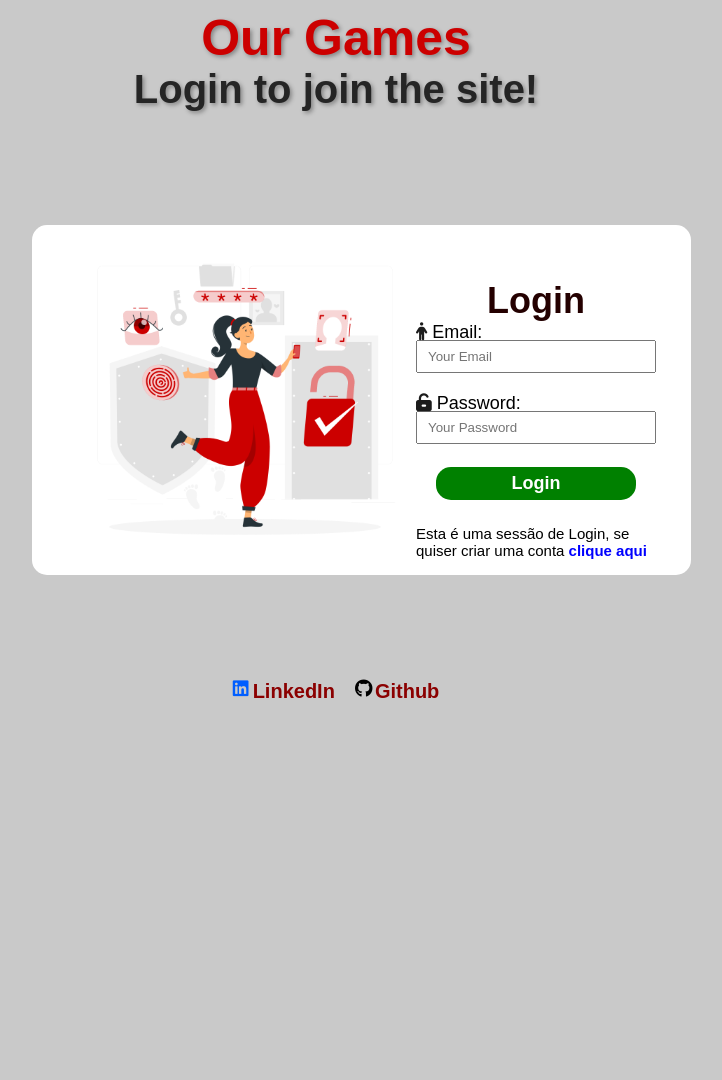
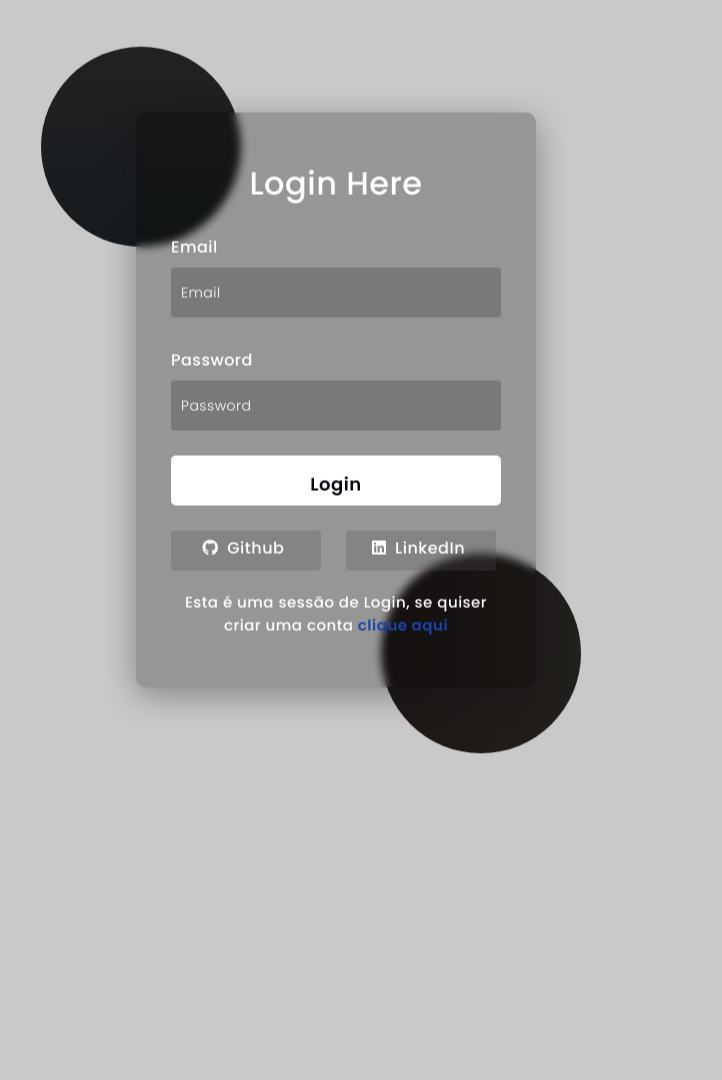
Before and after one commit to ItLrb/OurGames, a PHP site: page / in a window 1280 px wide. Shown: the whole page, without its empty margins (304-1026 px from the left). After the commit the page ends 754 px from the top, so only its background shows below. Run offline with PHP 8.4, Linux system fonts and the light colour scheme; some libraries are stand-ins or nearby versions.

Commit message:
login page better

```diff
--- a/index.html
+++ b/index.html
@@ -9,40 +9,39 @@
     <link rel="manifest" href="./favicon/site.webmanifest">
     <link rel="mask-icon" href="./favicon/safari-pinned-tab.svg" color="#5bbad5">
     <meta name="msapplication-TileColor" content="#da532c">
+    <link rel="preconnect" href="https://fonts.gstatic.com">
+    <link rel="stylesheet" href="https://cdnjs.cloudflare.com/ajax/libs/font-awesome/5.15.4/css/all.min.css">
+    <link href="https://fonts.googleapis.com/css2?family=Poppins:wght@300;500;600&display=swap" rel="stylesheet">
     <meta name="theme-color" content="#ffffff">
     <link rel="stylesheet" href="./login/login.css">
     <title>Our Games</title>
 </head>
 <body>
-    <header>
-        <section><h1>Our Games</h1></section>
-        <h2>Login to join the site!</h2>
-    </header>
     <main>
-        <section class="persons">
-            <img src="./img/Authentication-rafiki.png" alt="Person svg" width="350px" height="350px">
-        </section>
-        <section class="container">
-            <aside>
-                <h1 id="login-signup">Login</h1>
-                <form action="login.php" method="post" autocomplete="off">
-                    <p><i class="fa-solid fa-person" style="color: #1c1c1c;"></i> Email: </p><br>
-                    <input type="email" name="email" id="email" placeholder="Your Email" required
-                    multiple><br>
+        <div class="background">
+            <div class="shape"></div>
+            <div class="shape"></div>
+        </div>
+        <form action="./login/login.php" method="post">
+            <h3 id="login-signup">Login Here</h3>
 
+            <label for="iemail">Email</label>
+            <input type="email" placeholder="Email" id="iemail" pattern=".+@globex\.com" size="30" required>
 
-                    <p><i class="fa-solid fa-unlock-keyhole" style="color: #1c1c1c;"></i> Password: </p><br>
-                    <input type="password" name="passw" id="password" placeholder="Your Password" required minlength="3"
-                    maxlength="100"> <br>
+            <label for="ipassword">Password</label>
+            <input type="password" placeholder="Password" id="ipassword" required>
 
-
-                    <p class="cfm-password"><i class="fa-solid fa-lock" style="color: #1c1c1c;"></i> Confirm password: </p><br>
+            <label class="cfm-password">Confirm password: </label>
             <input type="password" name="passw" id="confirm-password" class="cfm-password"
             placeholder="Confirm Password" required> <br>
 
-                    <a href="/discover.html" id="login-sub-btn"><input type="submit" value="Login" onclick="doLogin()"></a>
-                    <a href="/discover.html" id="sign-sub-btn"><input type="submit" value="SignUp" onclick="doLogin()"></a>
-                </form>
+
+            <a href="./discover.html"><input type="submit" value="Login" id="login" onclick="doLogin()"></a>
+            <a href="./discover.html"><input type="submit" value="SignUp" id="signup" onclick="doLogin()"></a>
+            <div class="social">
+                <a href="https://github.com/ItLrb" target="_blank" style="color: black;"><div class="go"><i class="fab fa-github"></i>  Github</div></a>
+                <a href="https://www.linkedin.com/in/italo-roberto-a4921b278/" target="_blank" style="color: black;"><div class="fb"><i class="fab fa-linkedin"></i>  LinkedIn</div></a>
+            </div>
             <div class="login-sign-box">
                 <p id="signup-p">
                     Esta é uma sessão de Login, se quiser criar uma conta
@@ -52,21 +51,7 @@
                     <span onclick="abreLogar()" id="login-btn">clique aqui</span>
                 </p>
             </div>
-            </aside>
-        </section>
     </main>
-
-
-    <footer>
-        <nav>
-            <ul>
-                <li><i class="fa-brands fa-linkedin" style="color: #005eff;"></i></li>
-                <li><a href="https://www.linkedin.com/in/italo-roberto-a4921b278/" target="_blank" rel="noopener noreferrer">LinkedIn</a></li>
-                <li><i class="fa-brands fa-github" style="color: #000000;"></i></li>
-                <li><a href="https://github.com/ItLrb" target="_blank" rel="noopener noreferrer">Github</a></li>
-            </ul>
-        </nav>
-    </footer>
 
 
     <script src="https://kit.fontawesome.com/10ec0db383.js" crossorigin="anonymous"></script>
--- a/login/login.css
+++ b/login/login.css
@@ -1,10 +1,23 @@
 @charset "UTF-8";
+@keyframes floatBallon {
+    0% {transform: translateY(0px);}
+    50% {transform: translateY(-15px);}
+    100% {transform: translateY(0px);}
+} @keyframes floatBallonReverse {
+    0% {transform: translateY(0px);}
+    50% {transform: translateY(15px);}
+    100% {transform: translateY(0px);}
+}
 
-* {
+
+*,
+*:before,
+*:after{
     padding: 0;
     margin: 0;
     box-sizing: border-box;
 }
+a{text-decoration: none;}
 
 body {
     overflow: hidden;
@@ -18,179 +31,139 @@ p {
     font-family: Arial, Helvetica, sans-serif;
 }
 
-
-
-
-header {
-    display: flex;
-    position: fixed;
-    justify-content: center;
-    align-items: center;
-    flex-direction: column;
-    width: 100vw;
-    height: 100px;
-    padding-top: 20px;
+.background{
+    width: 430px;
+    height: 520px;
+    position: absolute;
+    transform: translate(-50%,-50%);
+    left: 50%;
+    top: 50%;
+}
+.background .shape{
+    height: 200px;
+    width: 200px;
+    position: absolute;
+    border-radius: 50%;
+}
+.shape:first-child{
+    background: linear-gradient(
+        #212224,
+        #171b1d
+    );
+    left: -80px;
+    top: -80px;
+    animation: floatBallon 2s   infinite  ;
+}
+.shape:last-child{
+    background: linear-gradient(
+        to right,
+        #1d1615,
+        #22201d
+    );
+    right: -30px;
+    bottom: -80px;
+    animation: floatBallonReverse 2s   infinite  ;
+}
+form{
+    min-height: 550px;
+    height: auto;
+    width: 400px;
+    /* background-color: rgba(43, 43, 43, 0.13); */
+    background: rgba( 0, 0, 0, 0.25 );
+    box-shadow: 0 8px 32px 0 rgba(18, 18, 27, 0.37);
+    backdrop-filter: blur( 4px );
+    -webkit-backdrop-filter: blur( 4px );
+    border-radius: 10px;
+    position: absolute;
+    transform: translate(-50%,-50%);
+    top: 50%;
+    left: 50%;
+    border-radius: 10px;
+    /* backdrop-filter: blur(10px); */
+    /* border: 2px solid rgba(43, 43, 43, 0.1); */
+    /* box-shadow: 0 0 40px rgba(8,7,16,0.6); */
+    padding: 50px 35px;
+}
+form *{
+    font-family: 'Poppins',sans-serif;
+    color: rgb(255, 255, 255);
+    letter-spacing: 0.5px;
+    outline: none;
+    border: none;
+}
+form h3{
+    font-size: 32px;
+    font-weight: 500;
+    line-height: 42px;
+    text-align: center;
 }
 
-header section h1 {
-    font-size: 50px;
-    color: #cc0000;
-    text-shadow: 2px 2px 4px rgba(0, 0, 0, 0.342);
-} header h2 {
-    font-size: 40px;
-    color: #252525;
-    text-shadow: 2px 2px 4px rgba(0, 0, 0, 0.342);
+label{
+    display: block;
+    margin-top: 30px;
+    font-size: 16px;
+    font-weight: 500;
+}
+input{
+    display: block;
+    height: 50px;
+    width: 100%;
+    background-color: rgba(0, 0, 0, 0.192);
+    border-radius: 3px;
+    padding: 0 10px;
+    margin-top: 8px;
+    font-size: 14px;
+    font-weight: 300;
+}
+::placeholder{
+    color: #ffffff;
+}
+input[type=submit]{
+    position: relative;
+    top: -50px;
+    margin-top: 50px;
+    width: 100%;
+    background-color: #ffffff;
+    color: #080710;
+    padding: 15px 0;
+    font-size: 18px;
+    font-weight: 600;
+    border-radius: 5px;
+    cursor: pointer;
+}
+.social{
+  margin-top: -25px;
+  display: flex;
+  align-items: center;
+  color: black;
+}
+.social div{
+  background: red;
+  width: 150px;
+  border-radius: 3px;
+  padding: 5px 10px 10px 5px;
+  background-color: rgba(85, 85, 85, 0.27);
+  color: #ffffff;
+  text-align: center;
+}
+.social div:hover{
+  background-color: rgba(53, 53, 53, 0.47);
+}
+.social .fb{
+  margin-left: 25px;
+}
+.social i{
+  margin-right: 4px;
 }
 
 
-
-main {
-    display: grid;
-    grid-template-columns: repeat(2, 1fr);
-    grid-template-rows: 1fr;
-    grid-column-gap: 0px;
-    grid-row-gap: 0px;
-    justify-content: center;
-    align-items: center;
-    height: 100vh;
-    width: 100vw;
+#login-p {
+    display: none;
 }
-.container {
-    display: flex;
-    align-items: center;
-    background-color: white;
-    height: 350px;
-    width: 275px;
-    border-bottom-right-radius: 15px;
-    border-top-right-radius: 15px;
-    position: relative;
-    left: 5em;
-}
-.container form {
-    position: relative;
-    top: -30px;
+#signup-p {
+    display: inline-block;
 }
 
-section.persons {
-    display: flex;
-    align-items: center;
-    justify-content: center;
-    margin-left: 40%;
-    background-color: white;
-    border-bottom-left-radius: 15px;
-    border-top-left-radius: 15px;
-    width: 425px;
-    height: 350px;
-    position: relative;
-    left: 5em;
-}
-
-section.container > aside input[type=email], input[type=password] {
-    width: 240px;
-    margin-top: 20px;
-    padding: 7px 0px;
-    padding-left: 10px;
-} section.container > aside {
-    display: flex;
-    flex-direction: column;
-    justify-content: center;
-    align-items: center;
-} section.container > aside form p {
-    position: absolute;
-    margin-top: 20px;
-    font-size: 18px;
-}
-section.container > aside input[type=submit] {
-    margin-top: 15px;
-    width: 200px;
-    padding: 6px 0px;
-    border-radius: 15px;
-    border: none;
-    background-color: green;
-    font-weight: bolder;
-    font-size: 18px;
-    color: white;
-    cursor: pointer;
-    position: relative;
-    left: 20px;
-} section.container > aside input[type=submit]:hover {
-    scale: 1.1;
-    transition: all .5s;
-    box-shadow: 0px 0px 10px rgba(0, 0, 0, 0.397);
-}
-
-
-
-@media screen and (max-width: 1023px) and (min-width: 290px) {
-    main {
-        display: flex;
-        justify-content: center;
-        align-items: center;
-        width: 100vw;
-        height: 100vh;
-        margin: 0;
-    }
-
-
-    .container {
-        display: flex;
-        align-items: center;
-        background-color: white;
-        height: 365px;
-        width: 350px;
-        border-radius: 15px;
-        justify-content: center;
-        left: 0;
-    }
-
-    section.persons {
-        display: none;
-    }
-
-    div.login-sign-box p {
-        margin-left: 15px;
-    }
-
-    footer {
-        margin-top: 55px;
-    }
-}
-
-aside h1 {
-    font-size: 36px;
-    position: relative;
-    top: -10px;
-    margin-bottom: 0px;
-    animation-name: colorFade;
-    animation-iteration-count: infinite;
-    animation-duration: 3.75s;
-}
-
-
-@keyframes colorFade {
-    0% {color: black;}
-    50% {color: #cc0000;}
-    100% {color: black;}
-}
-
-
-
-div.login-sign-box {
-    display: flex;
-    justify-content: center;
-}
-
-div.login-sign-box p {
-    position: absolute;
-} div.login-sign-box p > span {
-    color: blue;
-    cursor: pointer;
-    font-weight: bold;
-}
-div.login-sign-box p,
-div.login-sign-box p > span {
-    top: 300px;
-}
 .cfm-password {
     display: none;
 } #sign-sub-btn {
@@ -200,11 +173,15 @@ div.login-sign-box p > span {
 } #login-sub-btn {
     display: flex;
     position: absolute;
-    margin-bottom: 25px;
+    margin-bottom: 0px;
     top: 150px;
 }
 
-a {text-decoration: none;}
+#signup {
+    display: none;
+} #login {
+    display: block;
+}
 
 #login-p {
     display: none;
@@ -213,34 +190,11 @@ a {text-decoration: none;}
     display: inline-block;
 }
 
-
-footer {
-    position: absolute;
-    display: flex;
-    align-items: flex-end;
-    height: 35vh;
-    width: 100vw;
-    z-index: 10;
+.login-sign-box {
+    text-align: center;
+    margin-top: 20px;
+} .login-sign-box span {
+    color: #1845ad;
+    font-weight: bolder;
+    cursor: pointer;
 }
-
-nav {
-    display: flex;
-    justify-content: center;
-    width: 100%;
-    height: 400px;
-    gap: 35px;
-}
-ul {
-    list-style: none;
-    display: flex;
-} ul i {
-    position: absolute;
-    font-size: 18px;
-} ul li a {
-    text-decoration: none;
-    font-size: 20px;
-    color: #8b0000;
-    font-weight: bold;
-} footer ul li {
-    margin: 0px 10px;
-}
```
Also changed, not shown: login/login.js (+11 -11 lines), login/login.php (+5 -5 lines), img/Authentication-rafiki.png (deleted). Lines whose indentation alone changed are shown as unchanged.
